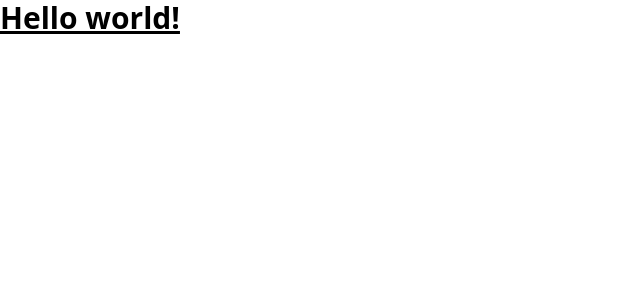
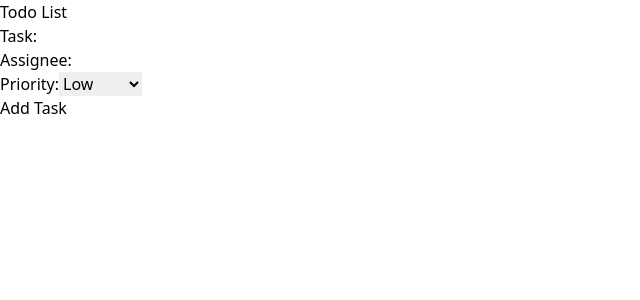
Before and after one commit to shlomiNugarker/Todo-List-React-Application, a React (Vite) app: page / in a window 1280 px wide. Shown: the top 300 px of the page, without its empty margins (0-640 px from the left). Built offline with nearby package versions, Linux system fonts and the light colour scheme.

Commit message:
TodoForm

```diff
--- a/src/App.tsx
+++ b/src/App.tsx
@@ -1,7 +1,19 @@
+/* eslint-disable @typescript-eslint/no-explicit-any */
+import { useState } from "react";
+import TodoForm from "./cmps/TodoForm ";
+
 function App() {
+  const [tasks, setTasks] = useState<any[]>([]);
+
+  const addTask = (newTask: any[]) => {
+    setTasks([...tasks, newTask]);
+  };
   return (
     <>
-      <h1 className="text-3xl font-bold underline">Hello world!</h1>
+      <div>
+        <h1>Todo List</h1>
+        <TodoForm onAddTask={addTask} />
+      </div>
     </>
   );
 }
--- /dev/null
+++ b/src/cmps/TodoForm .tsx
@@ -0,0 +1,55 @@
+/* eslint-disable @typescript-eslint/no-explicit-any */
+import { useState } from "react";
+
+const TodoForm = ({ onAddTask }: any) => {
+  const [task, setTask] = useState("");
+  const [assignee, setAssignee] = useState("");
+  const [priority, setPriority] = useState("Low");
+
+  const handleSubmit = (e: React.FormEvent<HTMLFormElement>) => {
+    e.preventDefault();
+    const newTask = {
+      task,
+      assignee,
+      priority,
+    };
+    onAddTask(newTask);
+    setTask("");
+    setAssignee("");
+    setPriority("Low");
+  };
+
+  return (
+    <form onSubmit={handleSubmit}>
+      <div>
+        <label>Task:</label>
+        <input
+          type="text"
+          value={task}
+          onChange={(e) => setTask(e.target.value)}
+          required
+        />
+      </div>
+      <div>
+        <label>Assignee:</label>
+        <input
+          type="text"
+          value={assignee}
+          onChange={(e) => setAssignee(e.target.value)}
+          required
+        />
+      </div>
+      <div>
+        <label>Priority:</label>
+        <select value={priority} onChange={(e) => setPriority(e.target.value)}>
+          <option value="High">High</option>
+          <option value="Medium">Medium</option>
+          <option value="Low">Low</option>
+        </select>
+      </div>
+      <button type="submit">Add Task</button>
+    </form>
+  );
+};
+
+export default TodoForm;
```
